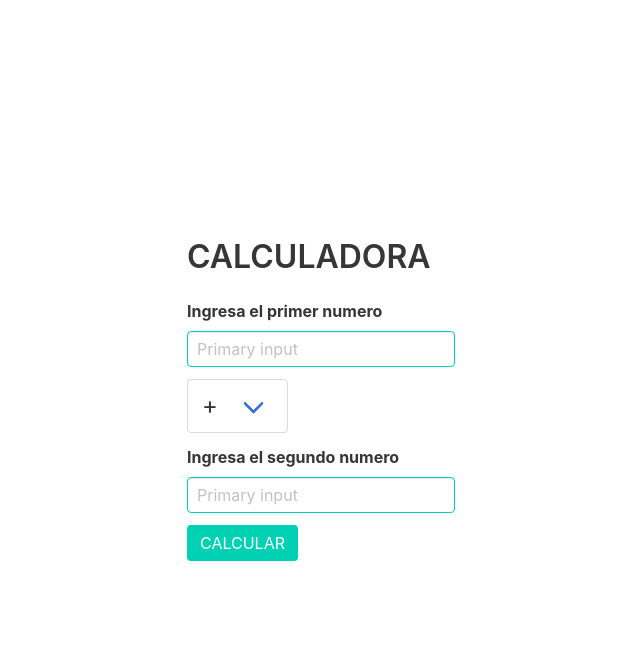
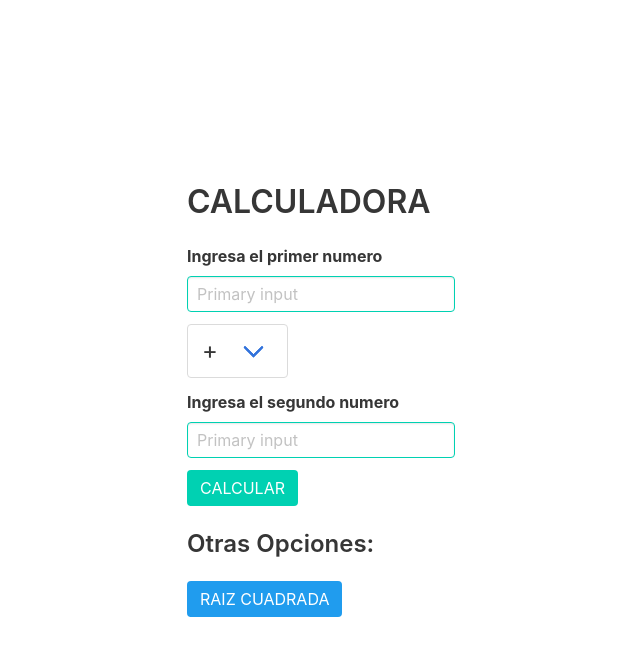
Before and after one commit to matiusgg/Examenes, a Flask app: page /home in a window 1280 px wide. Shown: the top 656 px of the page, without its empty margins (319-959 px from the left). Run offline with Flask 2, Linux system fonts and the light colour scheme.

Commit message:
Se añadio la opcion en la calculadora de RAIZ CUADRADA

```diff
--- a/main.py
+++ b/main.py
@@ -47,9 +47,45 @@ def llegada():
 
     objetoCalc = Calculadora(valor1, valor2, operador)
 
+    # * metodo para sacar el resultado
+
     result = objetoCalc.resultado()
 
     return redirect(url_for('resultado'))
+
+# ****************************************
+
+
+@app.route('/raiz')
+def raiz():
+
+    return render_template('raiz.html')
+
+
+# ****************************************
+
+@app.route('/raiz', methods=['POST'])
+def llegadaRaiz():
+
+    # * Variable global que nos permite usarla en otras rutas
+
+    global resultRaiz
+
+    # * Datos de los input y el <select>
+
+    valor1 = int(request.form['valor1'])
+
+    raiz = request.form['raiz']
+
+    # * Creacion objetos
+
+    objetoRaiz = Calculadora(valor1, '', raiz)
+
+    # * Metodo resultado Raiz
+
+    resultRaiz = objetoRaiz.resultadoRaiz()
+
+    return render_template('raiz.html', resultadoRaiz=resultRaiz)
 
 # *****************************************
 
--- a/templates/home.html
+++ b/templates/home.html
@@ -6,9 +6,17 @@ CALCULADORA
 
 {% endblock %}
 
+
+
+
+
 {% block header %}
 
 {% endblock %}
+
+
+
+
 
 {% block main %}
 
@@ -58,10 +66,6 @@ CALCULADORA
                             <option value="**">
                                 **
                             </option>
-
-                            <option value="√">
-                                √
-                            </option>
                 </select>
               </div>
             </div>
@@ -74,7 +78,7 @@ CALCULADORA
         <div class="control">
 
                 <label class="label">Ingresa el segundo numero</label>
-            <input name="valor2"class="input is-primary" type="number" placeholder="Primary input">
+            <input name="valor2"class="input is-primary" type="number" placeholder="Primary input" >
         </div>
         </div>
 
@@ -84,6 +88,15 @@ CALCULADORA
             <button class="button is-primary">CALCULAR</button>
           </div>
 
+    <br>
+    <!--Otras opciones-->
+
+    <h4 class="title is-4">Otras Opciones: </h4>
+
+    <!-- RAIZ -->
+
+    <a class="button is-info" href="{{ url_for('raiz') }}">RAIZ CUADRADA</a>
+
         </form>
 </div>
 
```
Also changed, not shown: calculadora/Calcular.py (+17 -2 lines), templates/resultado.html (+10 -0 lines).
